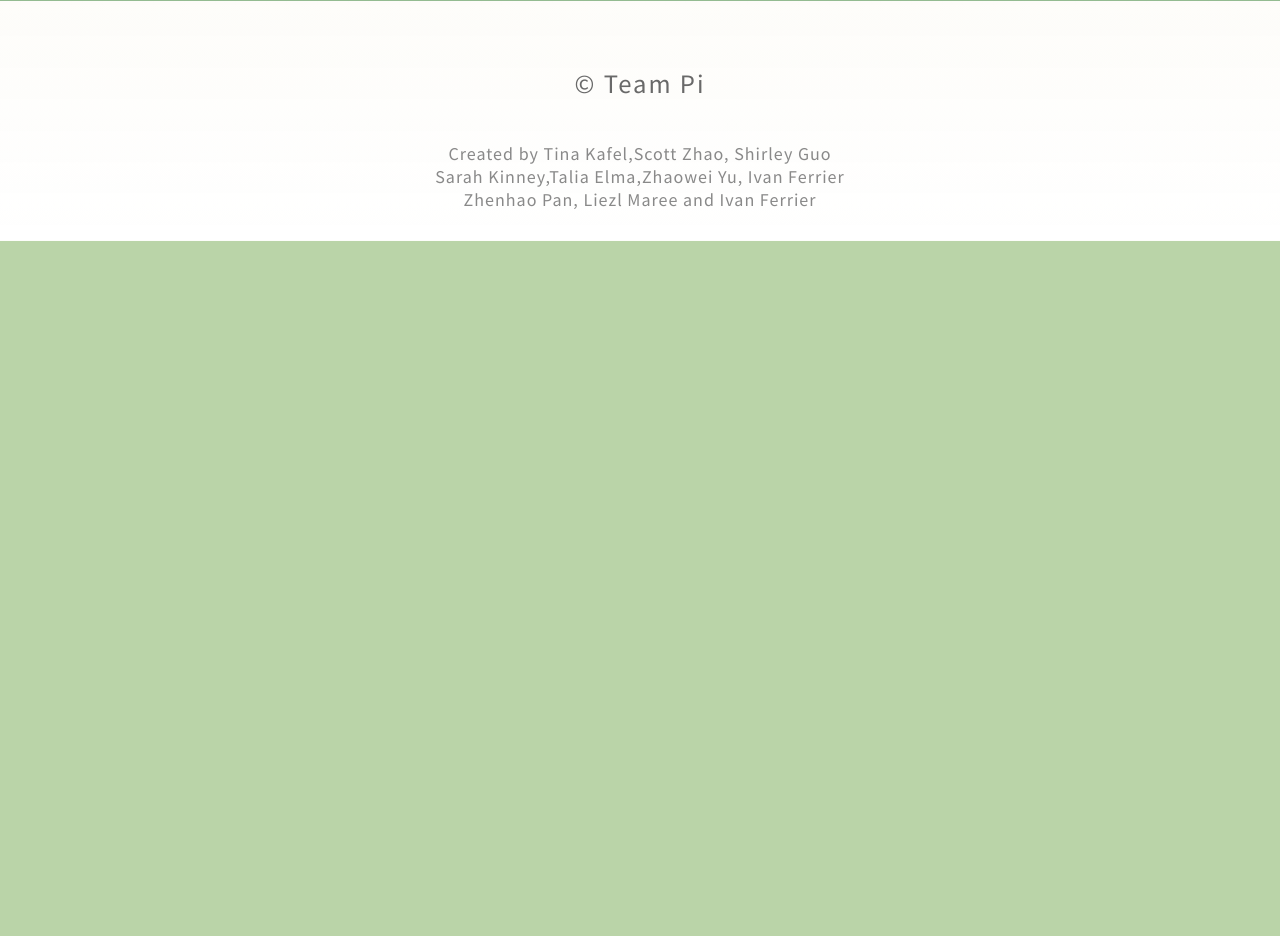
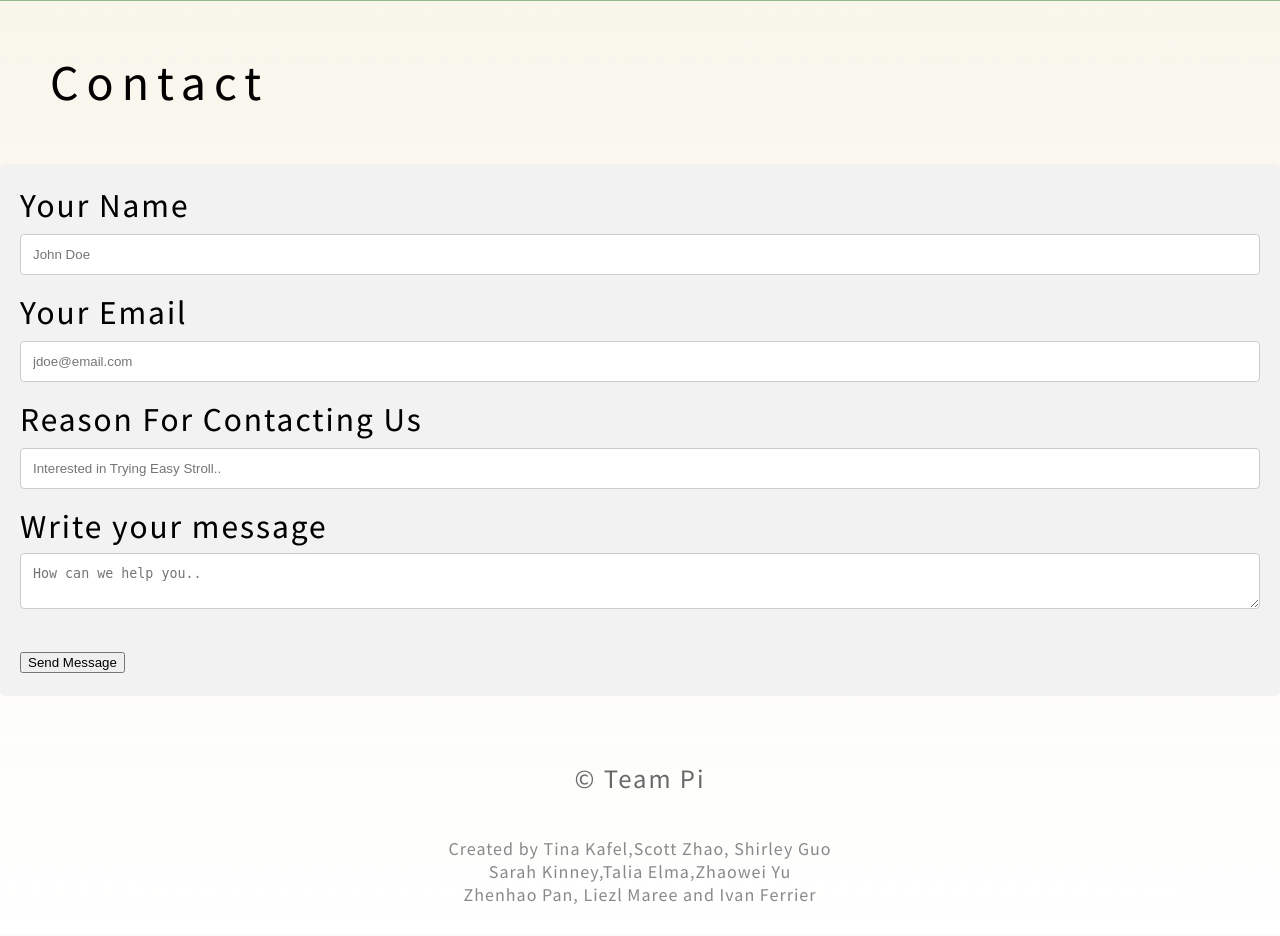
Before and after one commit to shirley737/website, a PHP site: page / in a window 1280 px wide; the page is wider, and only the part inside the window is pictured. Shown: the part 3789-4725 px from the top of that part. Before the commit the page ends 4030 px from the top of that part, so only its background shows below. Run offline with PHP 8.4, Linux system fonts and the light colour scheme.

Commit message:
added contact form
need link to login webapp,
having trouble collecting data and showing confirmation after hitting submit on contact form,
some graphics need to be made responsive

```diff
--- a/home.html
+++ b/home.html
@@ -15,7 +15,9 @@
         <a href="#banner1">Overview</a>
         <a href="#banner2">Technology</a>
         <a href="#banner3">Timeline</a>
-        <a href="#banner4">Reviews</a>
+        <a href="#banner4">Download</a>
+        <a href="#banner5">Contact</a>
+        <a href="#banner6">Login</a>
      </div>
  </div>
 
@@ -56,7 +58,7 @@
                     <div class="para2">Have Trouble With Walking?</div>
                         <div class="para3">Our product detects all obstacles in front you. The only thing you need to do is following the laser line on the ground. Our product provides the safest path for you. Your safety is our only concern.</div>
                     <div class="para2">Forget To Report Your Symptoms?</div>
-                        <div class="para3">Our product monitors all Parkinsin's disease symptoms you have: freezing, tremor, etc. You can easily find your symptom data on our mobile app.</div>
+                        <div class="para3">Our product monitors Parkinsin's disease symptoms you have. You can easily find your symptom data on our mobile app.</div>
                     </div>
                 </div>
                 <div id="img">
@@ -79,7 +81,7 @@
                     </div>
                      <div class="column23">
                          <div id="intro">Caregiver Notification</div>
-                         <div id ="explain">Our system is able to send low latency notification when it detects the walker location freezes, or the user pushed the SOS necklace button  </div>
+                         <div id ="explain">Our system is able to send low latency notification when it detects the walker location freezes</div>
                     </div>
     </div>
 </section>
@@ -110,14 +112,40 @@
     </div>
     </section>
 
+<section id = "banner5">
+        <header>
+            <h2>Contact</h2>
+        </header>
+     <div class="container">
+<form action="contact.php" method="post">
+  <div class="elem-group">
+    <label for="name">Your Name</label>
+    <input type="text" id="name" name="visitor_name" placeholder="John Doe" pattern=[A-Z\sa-z]{3,20}>
+  </div>
+  <div class="elem-group">
+    <label for="email">Your Email</label>
+    <input type="text" id="email" name="visitor_email" placeholder="jdoe@email.com" pattern=[A-Z\sa-z]{3,20}>
+  </div>
+  <div class="elem-group">
+    <label for="title">Reason For Contacting Us</label>
+    <input type="text" id="title" name="email_title" placeholder="Interested in Trying Easy Stroll.." pattern=[A-Za-z0-9\s]{8,60}>
+  </div>
+  <div class="elem-group">
+    <label for="message">Write your message</label>
+    <textarea id="message" name="visitor_message" placeholder="How can we help you.."></textarea>
+  </div>
+  <button type="submit">Send Message</button>
+</form>
 
+    </div>
+</section>
 
 <section id="footer">
 <div >
         <h3>&copy; Team Pi</h3>
         <br>
         <h4>Created by Tina Kafel,Scott Zhao, Shirley Guo</h4>
-        <h4>Sarah Kinney,Talia Elma,Zhaowei Yu, Ivan Ferrier</h4>
+        <h4>Sarah Kinney,Talia Elma,Zhaowei Yu</h4>
         <h4>Zhenhao Pan, Liezl Maree and Ivan Ferrier</h4>
 </div>
 </section>
--- a/style.css
+++ b/style.css
@@ -373,3 +373,37 @@ min-width: 350px;
   bottom: -9rem;
 
 }
+
+ /* Style inputs with type="text", select elements and textareas */
+input[type=text], select, textarea {
+  width: 100%; /* Full width */
+  padding: 12px; /* Some padding */
+  border: 1px solid #ccc; /* Gray border */
+  border-radius: 4px; /* Rounded borders */
+  box-sizing: border-box; /* Make sure that padding and width stays in place */
+  margin-top: 6px; /* Add a top margin */
+  margin-bottom: 16px; /* Bottom margin */
+  resize: vertical /* Allow the user to vertically resize the textarea (not horizontally) */
+}
+
+/* Style the submit button with a specific background color etc */
+input[type=submit] {
+  background-color: #4CAF50;
+  color: white;
+  padding: 12px 20px;
+  border: none;
+  border-radius: 4px;
+  cursor: pointer;
+}
+
+/* When moving the mouse over the submit button, add a darker green color */
+input[type=submit]:hover {
+  background-color: #45a049;
+}
+
+/* Add a background color and some padding around the form */
+.container {
+  border-radius: 5px;
+  background-color: #f2f2f2;
+  padding: 20px;
+}
```
Also changed, not shown: contact.php (added, +43 -0 lines).
